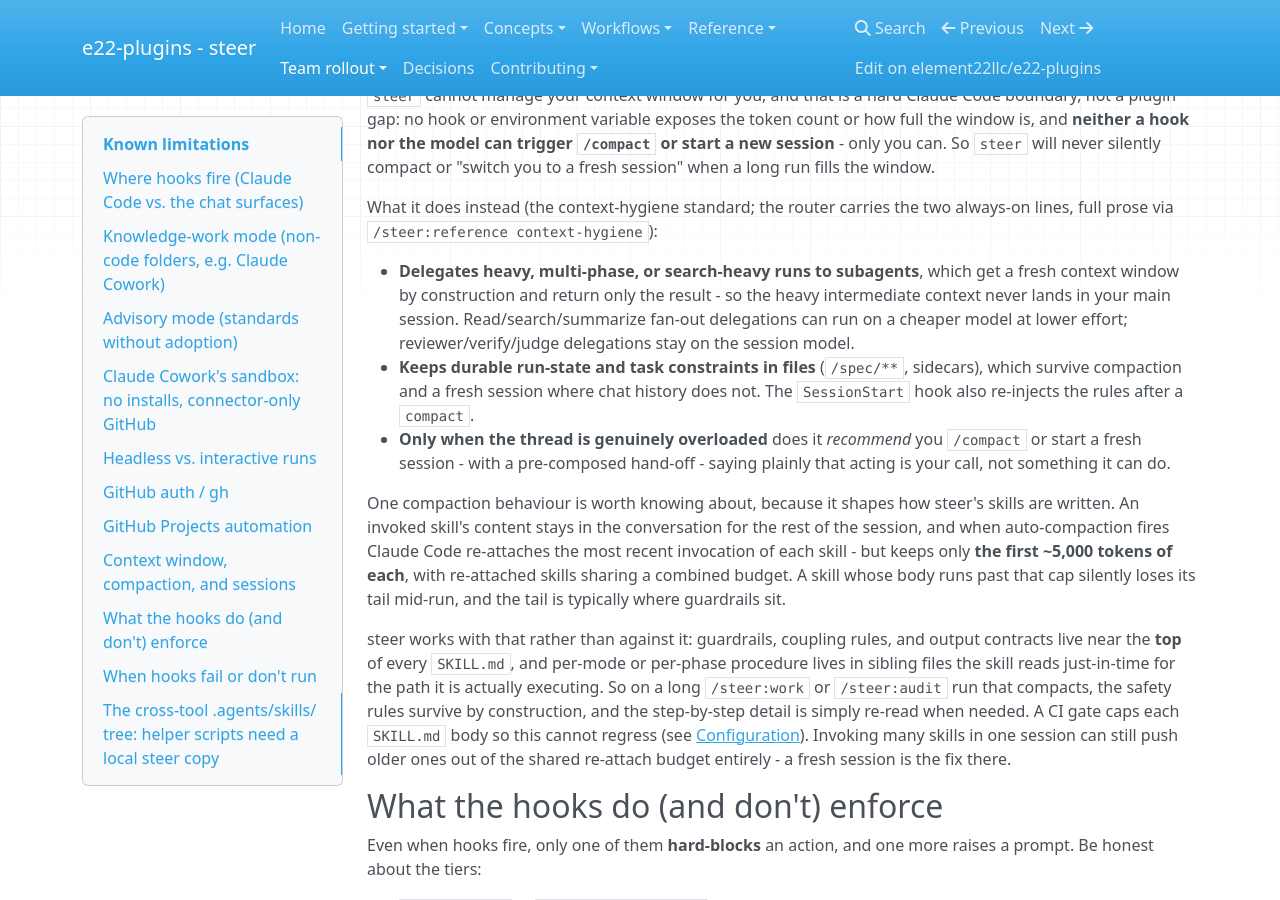
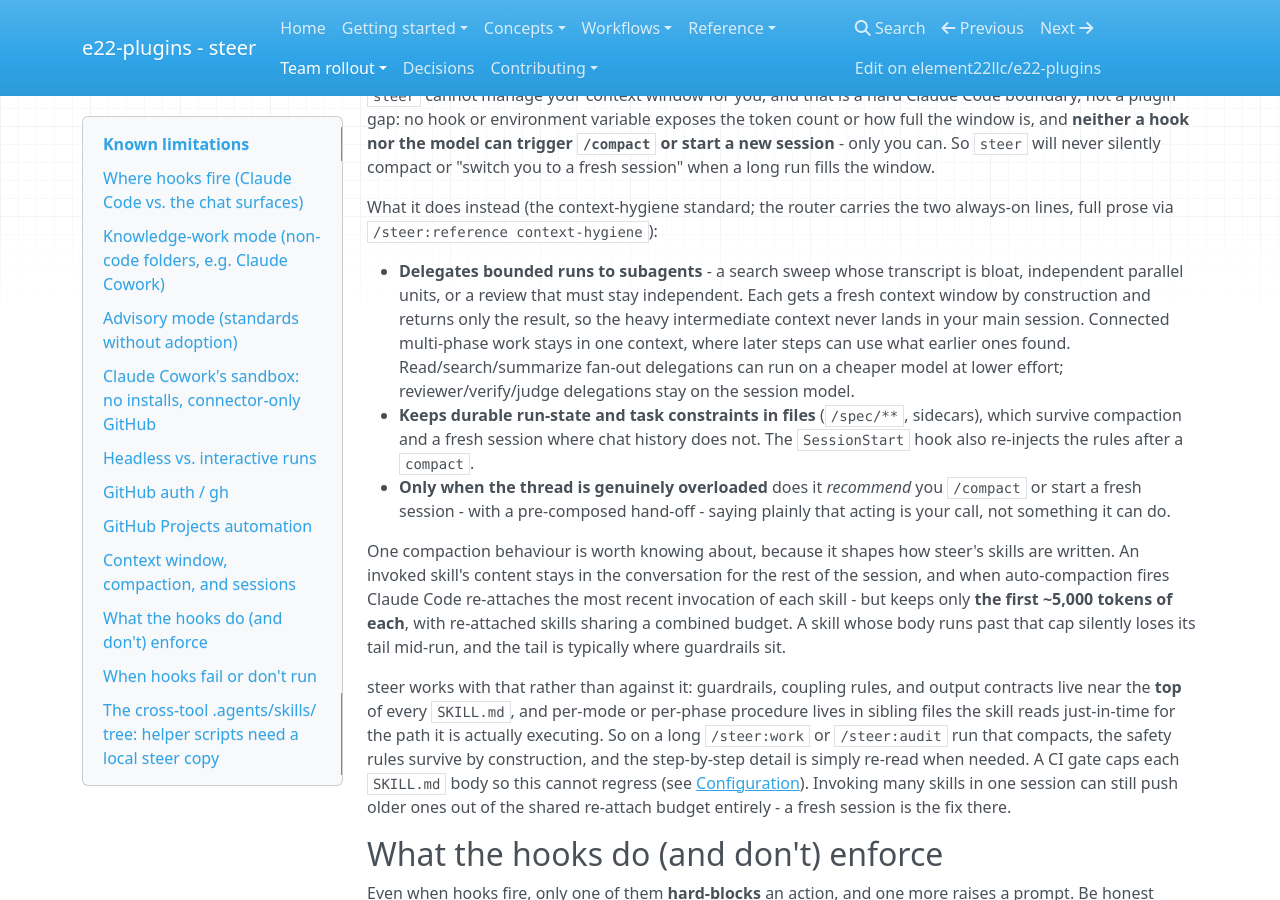
Before and after one commit to element22llc/e22-plugins, an MkDocs documentation site: the page built from docs/reference/known-limitations.md, in a window 1280 px wide and 900 px high, scrolled down 4336 px. Built offline with MkDocs 1.6.1, drawn with Linux system fonts in a browser that asks for light colours; nearby versions of some CDN libraries.

Commit message:
docs(steer): keep one loop by default and fork only bounded runs
Context hygiene called subagent delegation the primary lever and listed
"long or multi-phase" as a reason to fork. Anthropic's "When to fold
subagents into your main agent loop" (2026-10-22) argues the opposite for
connected work: each handoff returns a lossy summary and adds latency.
Fork only for a bloat sweep, independent parallel units, or an
independent review. Every subagent steer spawns already fits one of
these, so no skill changes.

Refs #824

Co-Authored-By: Claude Opus 5.5 <noreply@anthropic.com>

```diff
--- a/docs/reference/known-limitations.md
+++ b/docs/reference/known-limitations.md
@@ -231,9 +231,12 @@ or start a new session** - only you can. So `steer` will never silently compact
 What it does instead (the context-hygiene standard; the router carries the
 two always-on lines, full prose via `/steer:reference context-hygiene`):
 
-- **Delegates heavy, multi-phase, or search-heavy runs to subagents**, which get a
-  fresh context window by construction and return only the result - so the heavy
-  intermediate context never lands in your main session. Read/search/summarize
+- **Delegates bounded runs to subagents** - a search sweep whose transcript is
+  bloat, independent parallel units, or a review that must stay independent. Each
+  gets a fresh context window by construction and returns only the result, so the
+  heavy intermediate context never lands in your main session. Connected
+  multi-phase work stays in one context, where later steps can use what earlier
+  ones found. Read/search/summarize
   fan-out delegations can run on a cheaper model at lower effort;
   reviewer/verify/judge delegations stay on the session model.
 - **Keeps durable run-state and task constraints in files** (`/spec/**`, sidecars),
```
Also changed, not shown: plugins/steer/skills/reference/COVERAGE.md (+5 -3 lines), plugins/steer/templates/agents/skills/steer-reference/COVERAGE.md (+5 -3 lines), plugins/steer/templates/reference/CONTEXT-HYGIENE.md (+31 -20 lines), 1 other file.
